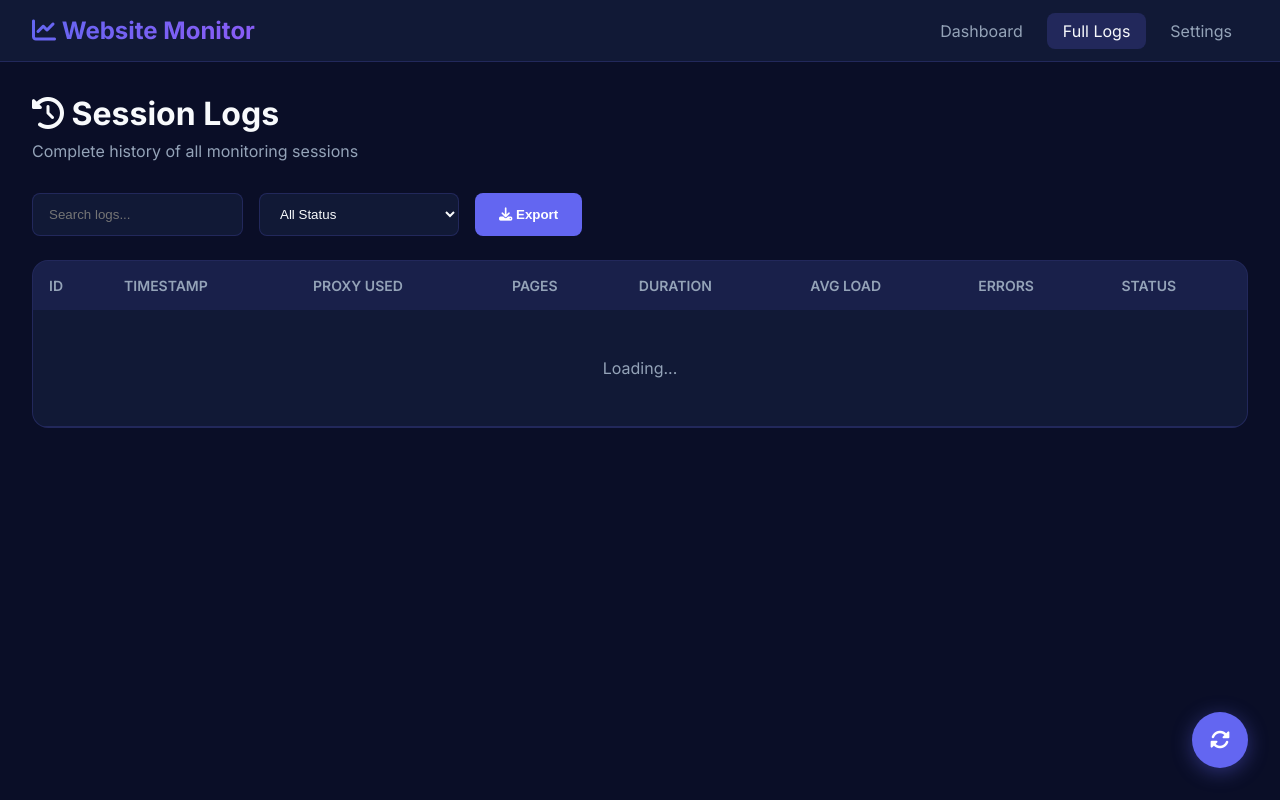
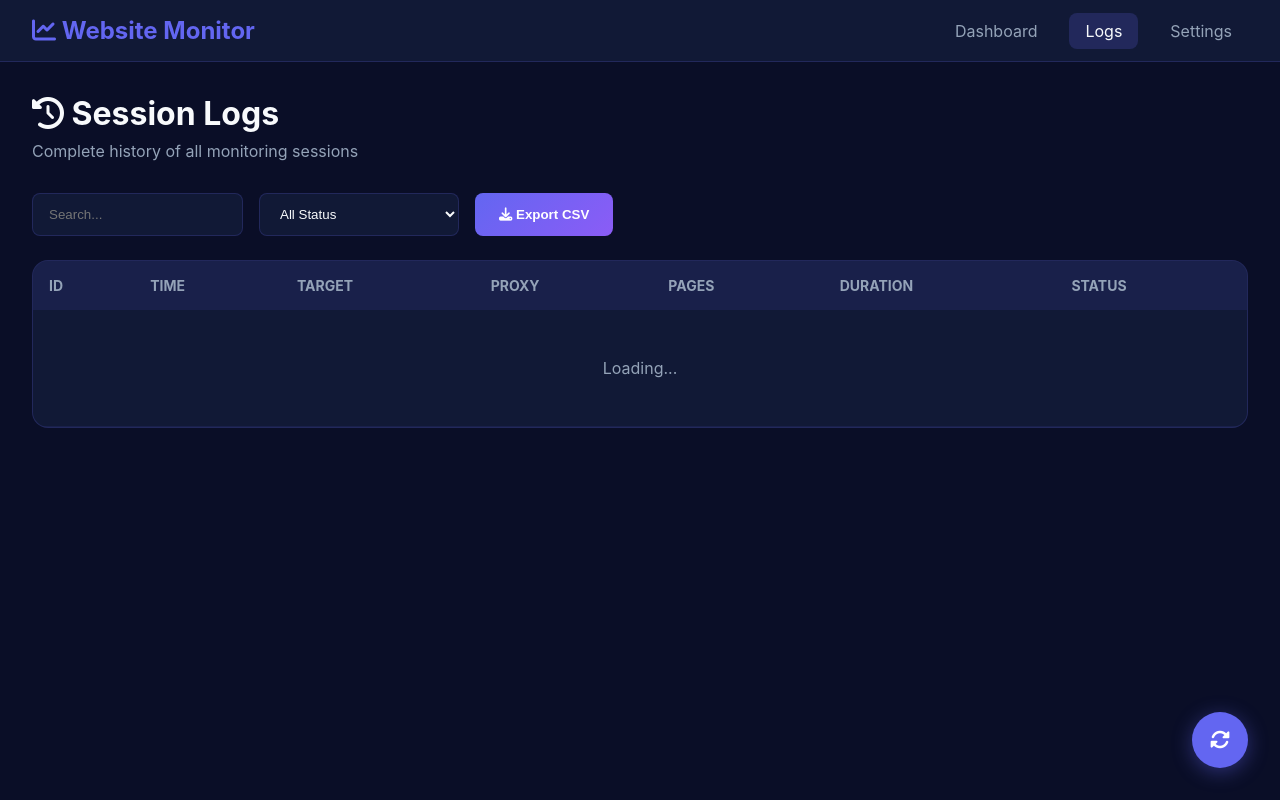
Before and after one commit to MrZorian/geo-site-monitor, a Python web app: template templates/logs.html in a window 1280 px wide. Run offline with Jinja, Linux system fonts and the light colour scheme; the template is opened without the code that fills it, so the values that code supplies are empty.

Commit message:
Update logs.html

```diff
--- a/templates/logs.html
+++ b/templates/logs.html
@@ -3,73 +3,40 @@
 <head>
     <meta charset="UTF-8">
     <meta name="viewport" content="width=device-width, initial-scale=1.0">
-    <title>Session Logs | Website Monitor</title>
-    <link href="https://fonts.googleapis.com/css2?family=Inter:wght@300;400;500;600;700&display=swap" rel="stylesheet">
+    <title>Logs | Website Monitor</title>
     <link rel="stylesheet" href="https://cdnjs.cloudflare.com/ajax/libs/font-awesome/6.4.0/css/all.min.css">
     <style>
         * { margin: 0; padding: 0; box-sizing: border-box; }
-        :root {
-            --bg-primary: #0a0e27;
-            --bg-secondary: #111936;
-            --accent-primary: #6366f1;
-            --accent-success: #10b981;
-            --accent-danger: #ef4444;
-            --text-primary: #f8fafc;
-            --text-secondary: #94a3b8;
-            --border: rgba(99, 102, 241, 0.2);
-        }
         body {
-            font-family: 'Inter', sans-serif;
-            background: var(--bg-primary);
-            color: var(--text-primary);
+            font-family: -apple-system, BlinkMacSystemFont, 'Segoe UI', Roboto, sans-serif;
+            background: #0a0e27;
+            color: #f8fafc;
             min-height: 100vh;
         }
         .navbar {
-            background: var(--bg-secondary);
-            border-bottom: 1px solid var(--border);
+            background: #111936;
             padding: 1rem 2rem;
             display: flex;
             justify-content: space-between;
             align-items: center;
+            border-bottom: 1px solid rgba(99,102,241,0.2);
         }
-        .nav-brand {
-            font-size: 1.5rem;
-            font-weight: 700;
-            background: linear-gradient(135deg, var(--accent-primary), #8b5cf6);
-            -webkit-background-clip: text;
-            -webkit-text-fill-color: transparent;
-        }
-        .nav-links {
-            display: flex;
-            gap: 0.5rem;
-            list-style: none;
-        }
+        .nav-brand { font-size: 1.5rem; font-weight: bold; color: #6366f1; }
+        .nav-links { display: flex; gap: 1rem; list-style: none; }
         .nav-links a {
-            color: var(--text-secondary);
+            color: #94a3b8;
             text-decoration: none;
             padding: 0.5rem 1rem;
             border-radius: 0.5rem;
-            transition: all 0.3s;
         }
         .nav-links a:hover, .nav-links a.active {
-            color: var(--text-primary);
-            background: rgba(99, 102, 241, 0.2);
+            color: #f8fafc;
+            background: rgba(99,102,241,0.2);
         }
-        .container {
-            max-width: 1400px;
-            margin: 0 auto;
-            padding: 2rem;
-        }
-        .page-header {
-            margin-bottom: 2rem;
-        }
-        .page-header h1 {
-            font-size: 2rem;
-            margin-bottom: 0.5rem;
-        }
-        .page-header p {
-            color: var(--text-secondary);
-        }
+        .container { max-width: 1400px; margin: 0 auto; padding: 2rem; }
+        h1 { margin-bottom: 0.5rem; }
+        .subtitle { color: #94a3b8; margin-bottom: 2rem; }
+
         .filters {
             display: flex;
             gap: 1rem;
@@ -77,9 +44,9 @@
             flex-wrap: wrap;
         }
         .filter-input {
-            background: var(--bg-secondary);
-            border: 1px solid var(--border);
-            color: var(--text-primary);
+            background: #111936;
+            border: 1px solid rgba(99,102,241,0.2);
+            color: #f8fafc;
             padding: 0.75rem 1rem;
             border-radius: 0.5rem;
             min-width: 200px;
@@ -90,55 +57,49 @@
             border-radius: 0.5rem;
             cursor: pointer;
             font-weight: 600;
-            background: var(--accent-primary);
+            background: linear-gradient(135deg, #6366f1, #8b5cf6);
             color: white;
         }
-        .logs-table-container {
-            background: var(--bg-secondary);
-            border: 1px solid var(--border);
+
+        .table-container {
+            background: #111936;
+            border: 1px solid rgba(99,102,241,0.2);
             border-radius: 1rem;
             overflow: hidden;
         }
-        .logs-table {
-            width: 100%;
-            border-collapse: collapse;
-        }
-        .logs-table th {
-            background: rgba(99, 102, 241, 0.1);
+        table { width: 100%; border-collapse: collapse; }
+        th {
+            background: rgba(99,102,241,0.1);
             padding: 1rem;
             text-align: left;
-            font-weight: 600;
-            color: var(--text-secondary);
+            color: #94a3b8;
             font-size: 0.875rem;
             text-transform: uppercase;
         }
-        .logs-table td {
+        td {
             padding: 1rem;
-            border-bottom: 1px solid var(--border);
+            border-bottom: 1px solid rgba(99,102,241,0.1);
         }
-        .logs-table tr:hover {
-            background: rgba(99, 102, 241, 0.05);
-        }
+        tr:hover { background: rgba(99,102,241,0.05); }
+
         .status-badge {
             padding: 0.25rem 0.75rem;
             border-radius: 2rem;
             font-size: 0.75rem;
             font-weight: 600;
         }
-        .status-badge.success { background: rgba(16, 185, 129, 0.2); color: var(--accent-success); }
-        .status-badge.error { background: rgba(239, 68, 68, 0.2); color: var(--accent-danger); }
+        .status-badge.success { background: rgba(16,185,129,0.2); color: #10b981; }
+        .status-badge.error { background: rgba(239,68,68,0.2); color: #ef4444; }
+
         .proxy-cell {
             font-family: monospace;
             font-size: 0.875rem;
-            color: var(--text-secondary);
+            color: #94a3b8;
+            max-width: 200px;
+            overflow: hidden;
+            text-overflow: ellipsis;
         }
-        .load-time {
-            color: var(--accent-success);
-            font-weight: 600;
-        }
-        .error-count {
-            color: var(--accent-danger);
-        }
+
         .refresh-btn {
             position: fixed;
             bottom: 2rem;
@@ -146,24 +107,16 @@
             width: 56px;
             height: 56px;
             border-radius: 50%;
-            background: var(--accent-primary);
+            background: #6366f1;
             color: white;
             border: none;
             cursor: pointer;
             font-size: 1.25rem;
-            box-shadow: 0 4px 20px rgba(99, 102, 241, 0.4);
-            transition: transform 0.3s;
+            box-shadow: 0 4px 20px rgba(99,102,241,0.4);
         }
-        .refresh-btn:hover {
-            transform: scale(1.1);
-        }
-        .refresh-btn.spinning {
-            animation: spin 1s linear infinite;
-        }
-        @keyframes spin {
-            from { transform: rotate(0deg); }
-            to { transform: rotate(360deg); }
-        }
+        .refresh-btn:hover { transform: scale(1.1); }
+        .refresh-btn.spinning { animation: spin 1s linear infinite; }
+        @keyframes spin { from { transform: rotate(0deg); } to { transform: rotate(360deg); } }
     </style>
 </head>
 <body>
@@ -171,49 +124,50 @@
         <div class="nav-brand"><i class="fas fa-chart-line"></i> Website Monitor</div>
         <ul class="nav-links">
             <li><a href="/">Dashboard</a></li>
-            <li><a href="/logs" class="active">Full Logs</a></li>
+            <li><a href="/logs" class="active">Logs</a></li>
             <li><a href="/settings">Settings</a></li>
         </ul>
     </nav>
 
     <div class="container">
-        <div class="page-header">
-            <h1><i class="fas fa-history"></i> Session Logs</h1>
-            <p>Complete history of all monitoring sessions</p>
-        </div>
+        <h1><i class="fas fa-history"></i> Session Logs</h1>
+        <p class="subtitle">Complete history of all monitoring sessions</p>
 
         <div class="filters">
-            <input type="text" class="filter-input" id="searchInput" placeholder="Search logs...">
+            <input type="text" class="filter-input" id="searchInput" placeholder="Search...">
             <select class="filter-input" id="statusFilter">
                 <option value="">All Status</option>
                 <option value="success">Success</option>
                 <option value="error">Failed</option>
             </select>
-            <button class="btn" onclick="exportLogs()"><i class="fas fa-download"></i> Export</button>
+            <button class="btn" onclick="exportLogs()">
+                <i class="fas fa-download"></i> Export CSV
+            </button>
         </div>
 
-        <div class="logs-table-container">
-            <table class="logs-table">
+        <div class="table-container">
+            <table>
                 <thead>
                     <tr>
                         <th>ID</th>
-                        <th>Timestamp</th>
-                        <th>Proxy Used</th>
+                        <th>Time</th>
+                        <th>Target</th>
+                        <th>Proxy</th>
                         <th>Pages</th>
                         <th>Duration</th>
-                        <th>Avg Load</th>
-                        <th>Errors</th>
                         <th>Status</th>
                     </tr>
                 </thead>
-                <tbody id="logsTableBody">
-                    <tr><td colspan="8" style="text-align: center; padding: 3rem; color: var(--text-secondary);">Loading...</td></tr>
+                <tbody id="logsTable">
+                    <tr><td colspan="7" style="text-align: center; padding: 3rem; color: #94a3b8;">Loading...</td></tr>
                 </tbody>
             </table>
         </div>
     </div>
 
-    <button class="refresh-btn" onclick="loadLogs()" id="refreshBtn"><i class="fas fa-sync-alt"></i></button>
+    <button class="refresh-btn" onclick="loadLogs()" id="refreshBtn">
+        <i class="fas fa-sync-alt"></i>
+    </button>
 
     <script>
         let allLogs = [];
@@ -223,22 +177,20 @@
             btn.classList.add('spinning');
 
             try {
-                const response = await fetch('/api/logs');
-                const data = await response.json();
+                const data = await fetch('/api/logs').then(r => r.json());
                 allLogs = data.logs;
                 renderLogs(allLogs);
             } catch (e) {
-                console.error('Failed to load logs:', e);
+                console.error('Error:', e);
             } finally {
                 btn.classList.remove('spinning');
             }
         }
 
         function renderLogs(logs) {
-            const tbody = document.getElementById('logsTableBody');
-
+            const tbody = document.getElementById('logsTable');
             if (logs.length === 0) {
-                tbody.innerHTML = '<tr><td colspan="8" style="text-align: center; padding: 3rem;">No logs found</td></tr>';
+                tbody.innerHTML = '<tr><td colspan="7" style="text-align: center; padding: 3rem;">No logs found</td></tr>';
                 return;
             }
 
@@ -246,11 +198,10 @@
                 <tr>
                     <td>#${log.id}</td>
                     <td>${log.timestamp}</td>
+                    <td style="max-width: 200px; overflow: hidden; text-overflow: ellipsis;">${log.target_url || '-'}</td>
                     <td class="proxy-cell">${log.proxy_used}</td>
                     <td>${log.pages_visited}</td>
-                    <td>${log.session_duration}s</td>
-                    <td class="load-time">${log.avg_load_time || '-'}s</td>
-                    <td class="${log.errors_count > 0 ? 'error-count' : ''}">${log.errors_count || '-'}</td>
+                    <td>${log.session_duration.toFixed(0)}s</td>
                     <td><span class="status-badge ${log.status_color}">${log.status}</span></td>
                 </tr>
             `).join('');
@@ -258,8 +209,8 @@
 
         function exportLogs() {
             const csv = [
-                ['ID', 'Timestamp', 'Proxy', 'Pages', 'Duration', 'Avg Load', 'Errors', 'Status'],
-                ...allLogs.map(l => [l.id, l.timestamp, l.proxy_used, l.pages_visited, l.session_duration, l.avg_load_time, l.errors_count, l.status])
+                ['ID', 'Timestamp', 'Target', 'Proxy', 'Pages', 'Duration', 'Status'],
+                ...allLogs.map(l => [l.id, l.timestamp, l.target_url, l.proxy_used, l.pages_visited, l.session_duration, l.status])
             ].map(row => row.join(',')).join('\n');
 
             const blob = new Blob([csv], { type: 'text/csv' });
@@ -270,12 +221,12 @@
             a.click();
         }
 
-        // Filter functionality
+        // Filters
         document.getElementById('searchInput').addEventListener('input', (e) => {
             const term = e.target.value.toLowerCase();
             const filtered = allLogs.filter(l =>
-                l.proxy_used.toLowerCase().includes(term) ||
-                l.timestamp.toLowerCase().includes(term)
+                (l.target_url || '').toLowerCase().includes(term) ||
+                l.proxy_used.toLowerCase().includes(term)
             );
             renderLogs(filtered);
         });
@@ -287,7 +238,7 @@
         });
 
         loadLogs();
-        setInterval(loadLogs, 30000); // Auto refresh every 30s
+        setInterval(loadLogs, 30000);
     </script>
 </body>
 </html>
```
